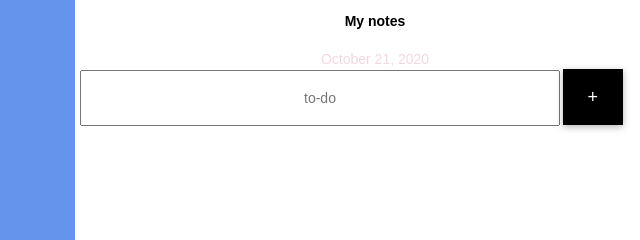
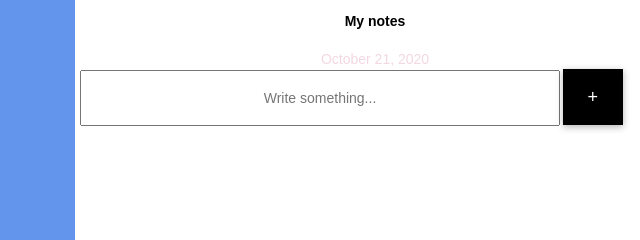
Before and after one commit to JoyMbugua/Flex, a plain HTML site: page toDo/todo.html in a window 1280 px wide. Shown: the part 210-450 px from the top of the page, 265-905 px from the left. Drawn offline with nearby package versions, Linux system fonts and the light colour scheme.

Commit message:
edited notes page

```diff
--- a/toDo/todo.html
+++ b/toDo/todo.html
@@ -67,11 +67,12 @@
             <h1>My notes</h1>
             <i id="clear-list" class="fa fa-trash-o" aria-hidden="true" title="Clear All"></i>
             <span id="title-date" class="title-date">October 21, 2020</span>
-            <input type="text" id="task" placeholder="to-do">
+            <input type="text" id="task" placeholder="Write something...">
             <button id="add-task">+</button>
 
             <div class="tasker-container">
                 <ul id="tasks-ul">
+                    <li></li>
                 </ul>
             </div>
 
```
